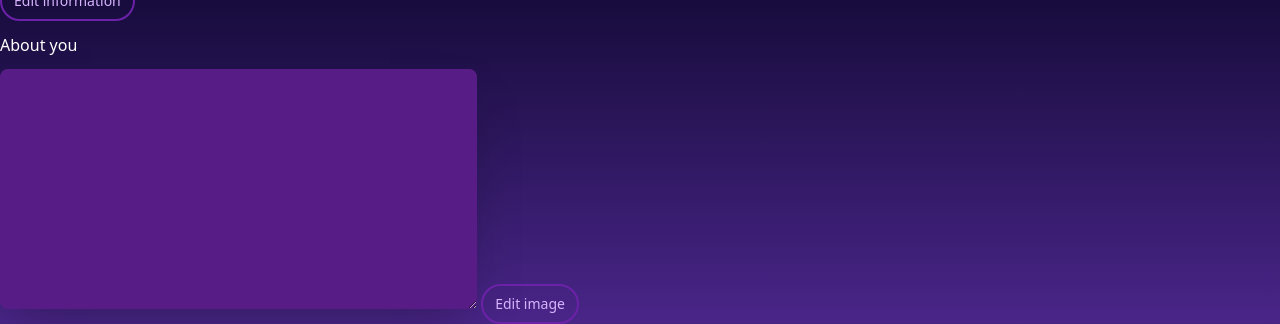
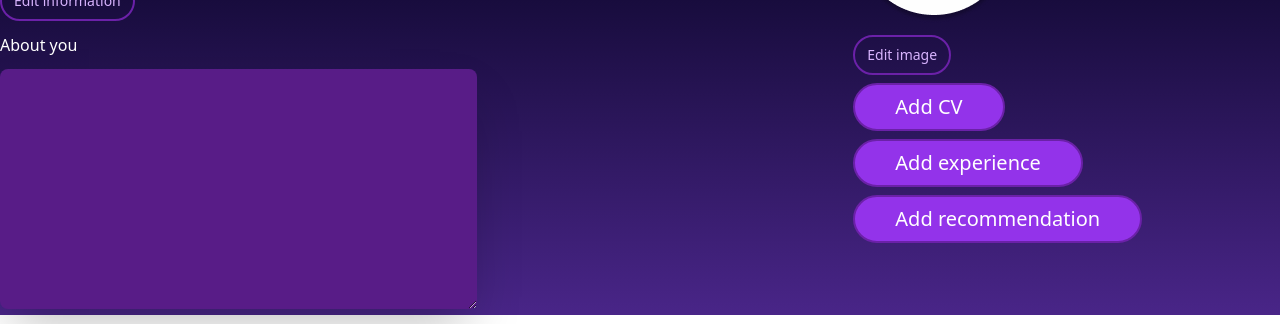
Before and after one commit to milosptr/verklegt-namskeid-2, a Django app: page /profile in a window 1280 px wide. Shown: the part 243-567 px from the top of the page. Run offline with Django 5.2, Linux system fonts and the light colour scheme; parts of the project's set-up code (start-up, migrations or seed data) failed here and were passed over; some libraries are stand-ins or nearby versions.

```diff
--- a/src/templates/pages/profile.html
+++ b/src/templates/pages/profile.html
@@ -4,6 +4,8 @@
 
 {% block content %}
 
+<div class="flex">
+    <div class="w-2/3">
         <h1 class="text-3xl">
         Users Name
         </h1>
@@ -28,10 +30,39 @@
 
         <textarea type="text" cols="50" rows="10" class="rounded-lg bg-purple-900 shadow-2xl"></textarea>
 
+    </div>
+
+    <div class="w-1/3">
+        {% load static %}
+        <img src="{% static "assets/profile_img.png" %}" alt="profile picture"/>
+
         <button type="button" class="border-2 border-purple-800 rounded-full p-2 px-3 text-purple-300 text-sm
         hover:bg-purple-900 mt-3">
         Edit image
         </button>
 
+        <div>
+            <button type="button" class="border-2 border-purple-800 bg-purple-600 text-white rounded-full p-2 px-10 text-xl
+            hover:bg-purple-900 mt-2">
+            Add CV
+            </button>
+        </div>
+
+        <div>
+            <button type="button" class="border-2 border-purple-800 bg-purple-600 text-white rounded-full p-2 px-10 text-xl
+            hover:bg-purple-900 mt-2">
+            Add experience
+            </button>
+        </div>
+
+        <div>
+            <button type="button" class="border-2 border-purple-800 bg-purple-600 text-white rounded-full p-2 px-10 text-xl
+            hover:bg-purple-900 mt-2">
+            Add recommendation
+            </button>
+        </div>
+    </div>
+</div>
+
 
 {% endblock %}
```
Also changed, not shown: static/jarvis/assets/profile_img.png (added). Lines whose indentation alone changed are shown as unchanged.
